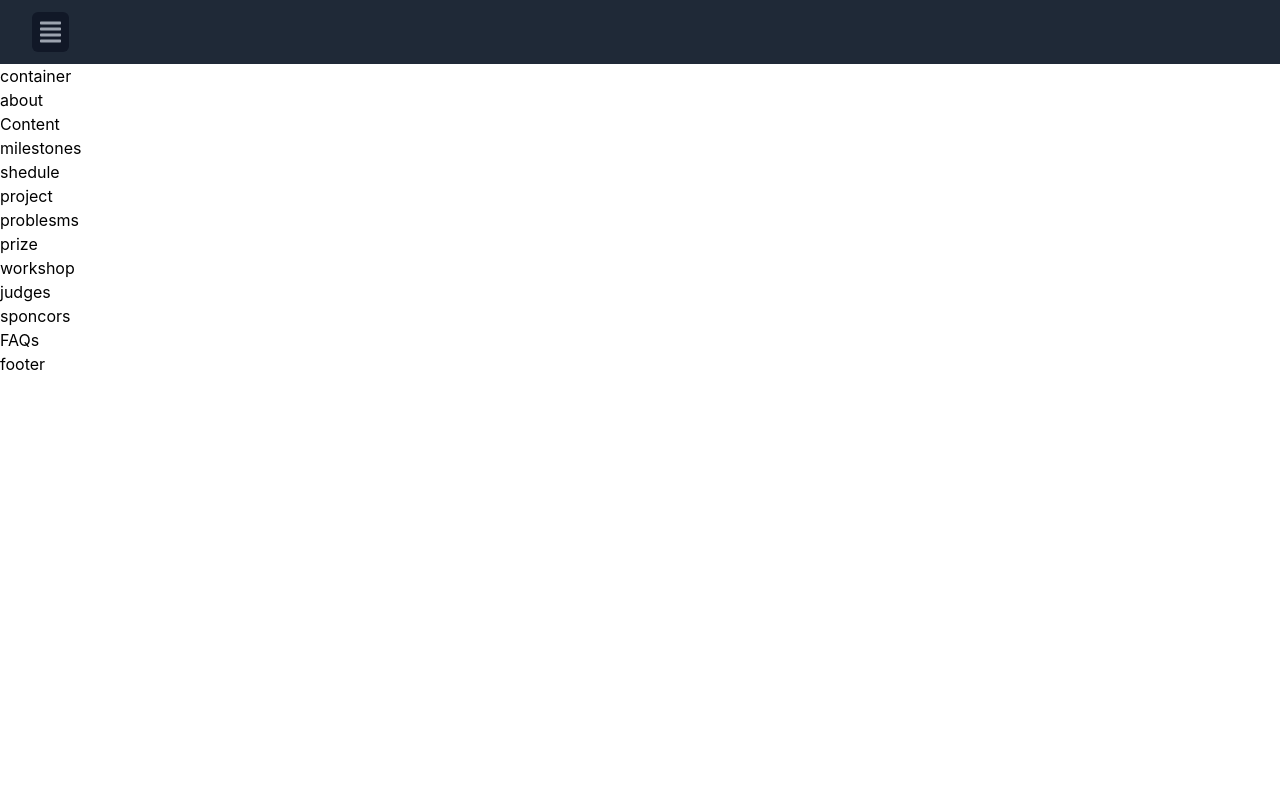
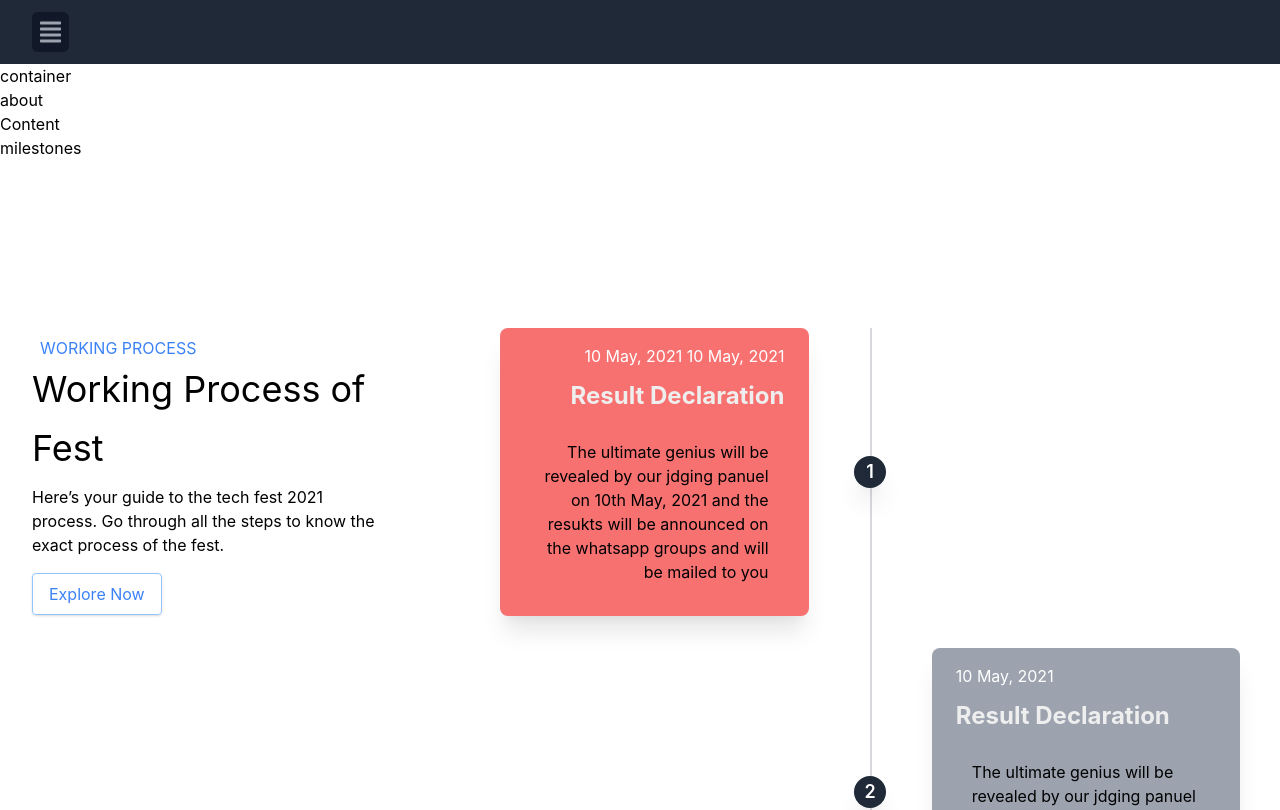
Before and after one commit to spec-nith/Electrothon, a React (Create React App) app: page / in a window 1280 px wide. Shown: the top 810 px of the page. Built offline with nearby package versions, Linux system fonts and the light colour scheme.

Commit message:
Added Shedule

```diff
--- a/src/components/Schedule/schedule.js
+++ b/src/components/Schedule/schedule.js
@@ -1,9 +1,105 @@
 import React from 'react'
 
 export default function schedule() {
+    const array = [{
+        title:'Result Declaration',
+        para: 'The ultimate genius will be revealed by our jdging panuel on 10th May, 2021 and the resukts will be announced on the whatsapp groups and will be mailed to you',
+        date:'10 May, 2021'
+    },
+    {
+        title:'Result Declaration',
+        para: 'The ultimate genius will be revealed by our jdging panuel on 10th May, 2021 and the resukts will be announced on the whatsapp groups and will be mailed to you',
+        date:'10 May, 2021'
+    },
+    {
+        title:'Result Declaration',
+        para: 'The ultimate genius will be revealed by our jdging panuel on 10th May, 2021 and the resukts will be announced on the whatsapp groups and will be mailed to you',
+        date:'10 May, 2021'
+    },
+    {
+        title:'Result Declaration',
+        para: 'The ultimate genius will be revealed by our jdging panuel on 10th May, 2021 and the resukts will be announced on the whatsapp groups and will be mailed to you',
+        date:'10 May, 2021'
+    }
+]
+    const LeftCard = (props)=>{
+        console.log(props);
+        return(
+            <div className="mb-8 flex justify-between flex-row-reverse items-center w-full left-timeline">
+                <div className="order-1 w-5/12"></div>
+                <div className="z-20 flex items-center order-1 bg-gray-800 shadow-xl w-8 h-8 rounded-full">
+                    <h1 className="mx-auto text-white font-semibold text-lg">{props.index}</h1>
+                </div>
+                <div className="order-1 bg-red-400 rounded-lg shadow-xl w-5/12 px-6 py-4 text-right">
+                <p className="mb-3 text-base text-white">{props.props.date} 10 May, 2021</p>
+                <h4 className="mb-3 font-bold text-lg md:text-2xl" style={{color: '#EEEEEE'}}>{props.props.title}</h4>
+                <p className="text-sm md:text-base leading-snug text-black-50 text-opacity-100 p-4">
+                {props.props.para}
+                </p>
+                </div>
+            </div>
+        )
+    }
+    const RightCard = (props)=>{
+        return(
+            <div className="mb-8 flex justify-between items-center w-full right-timeline">
+                <div className="order-1 w-5/12"></div>
+                    <div className="z-20 flex items-center order-1 bg-gray-800 shadow-xl w-8 h-8 rounded-full">
+                    <h1 className="mx-auto font-semibold text-lg text-white">{props.index}</h1>
+                </div>
+                <div className="order-1 bg-gray-400 rounded-lg shadow-xl w-5/12 px-6 py-4 text-left">
+                <p className="mb-3 text-base text-white">{props.props.date}</p>
+                <h4 className="mb-3 font-bold  text-lg md:text-2xl text-left" style={{color: '#EEEEEE'}}>{props.props.title}</h4>
+                <p className="text-sm md:text-base leading-snug text-black-50 text-opacity-100 p-4">
+                {props.props.para}
+                </p>
+                </div>
+                </div>
+        )
+    }
+
     return (
-        <div>
-            <h1>shedule</h1>
+        <section>
+    <div className=" py-8">
+    <div className="container mx-auto flex flex-col items-start md:flex-row my-12 md:my-24">
+      <div className="flex flex-col w-full sticky md:top-36 lg:w-1/3 mt-2 md:mt-12 px-8">
+        <p className="ml-2 text-blue-500 uppercase tracking-loose">Working Process</p>
+        <p className="text-3xl md:text-4xl leading-normal md:leading-relaxed mb-2">Working Process of Fest</p>
+        <p className="text-sm md:text-base text-black-50 mb-4">
+          Here’s your guide to the tech fest 2021 process. Go through all the steps to know the exact process of the
+          fest.
+        </p>
+        <a href="#"
+        className="bg-transparent mr-auto hover:bg-blue-300 text-blue-500 hover:text-white rounded shadow hover:shadow-lg py-2 px-4 border border-blue-300 hover:border-transparent">
+        Explore Now</a>
+      </div>
+      <div className="ml-0 md:ml-12 lg:w-2/3 sticky">
+        <div className="container mx-auto w-full h-full" style={{minWidth:'500px'}}>
+          <div className="relative wrap overflow-hidden p-10 h-full">
+          <div className="border-2-2 absolute border-opacity-20 border-gray-700 h-full border" style={{left: "50%"}}></div>
+          {array.map((props,index)=>{
+              console.log(index);
+            if(index%2===0){
+                return(<LeftCard props={props} index={index+1}/>);
+            }
+            else{
+                return(<RightCard props={props} index={index+1}/>);
+
+            }
+        }
+
+
+        )}
+
+
+
+
+          </div>
+          <img className="mx-auto -mt-36 md:-mt-36" src="https://user-images.githubusercontent.com/54521023/116968861-ef21a000-acd2-11eb-95ac-a34b5b490265.png" />
         </div>
+      </div>
+    </div>
+  </div>
+  </section>
     )
 }
```
